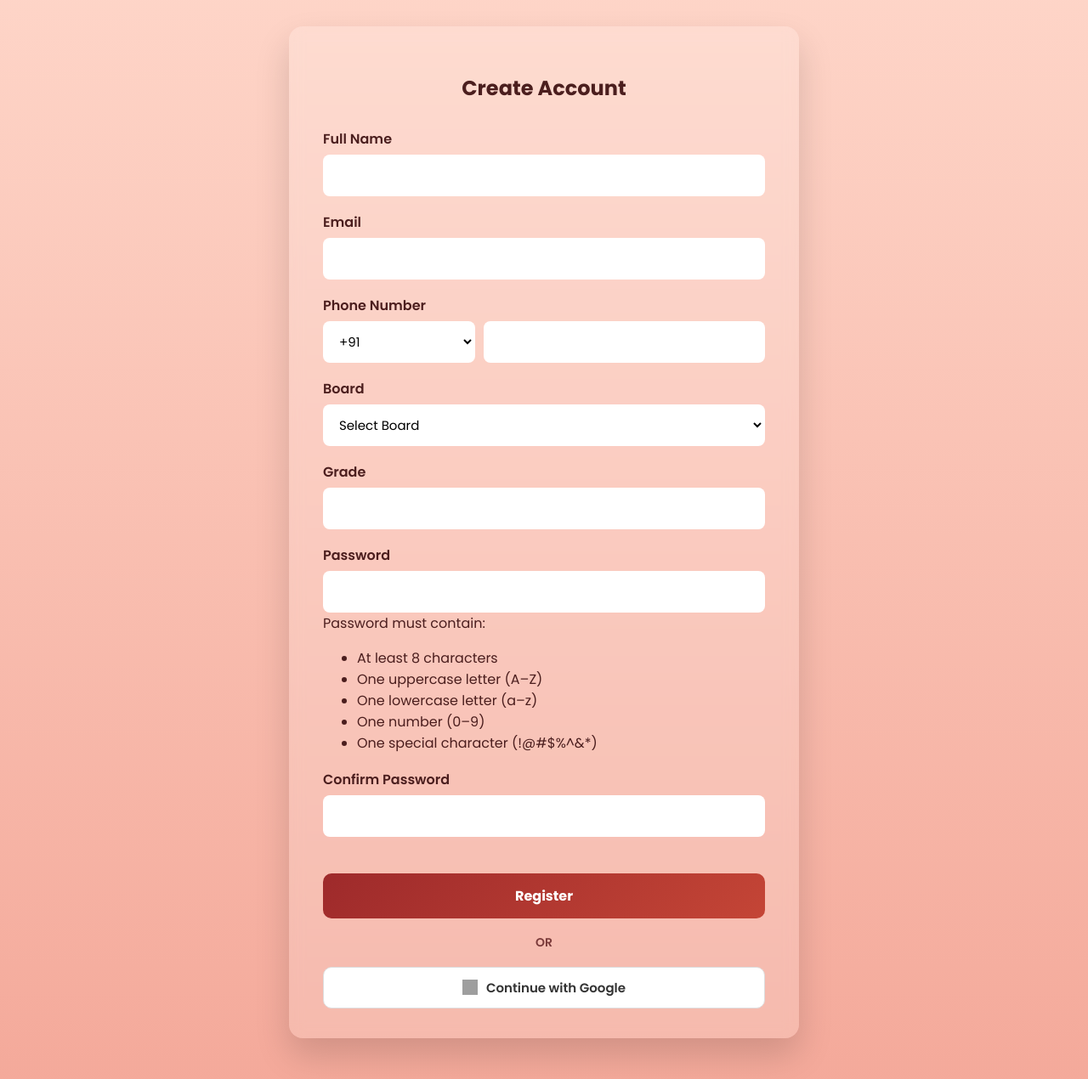
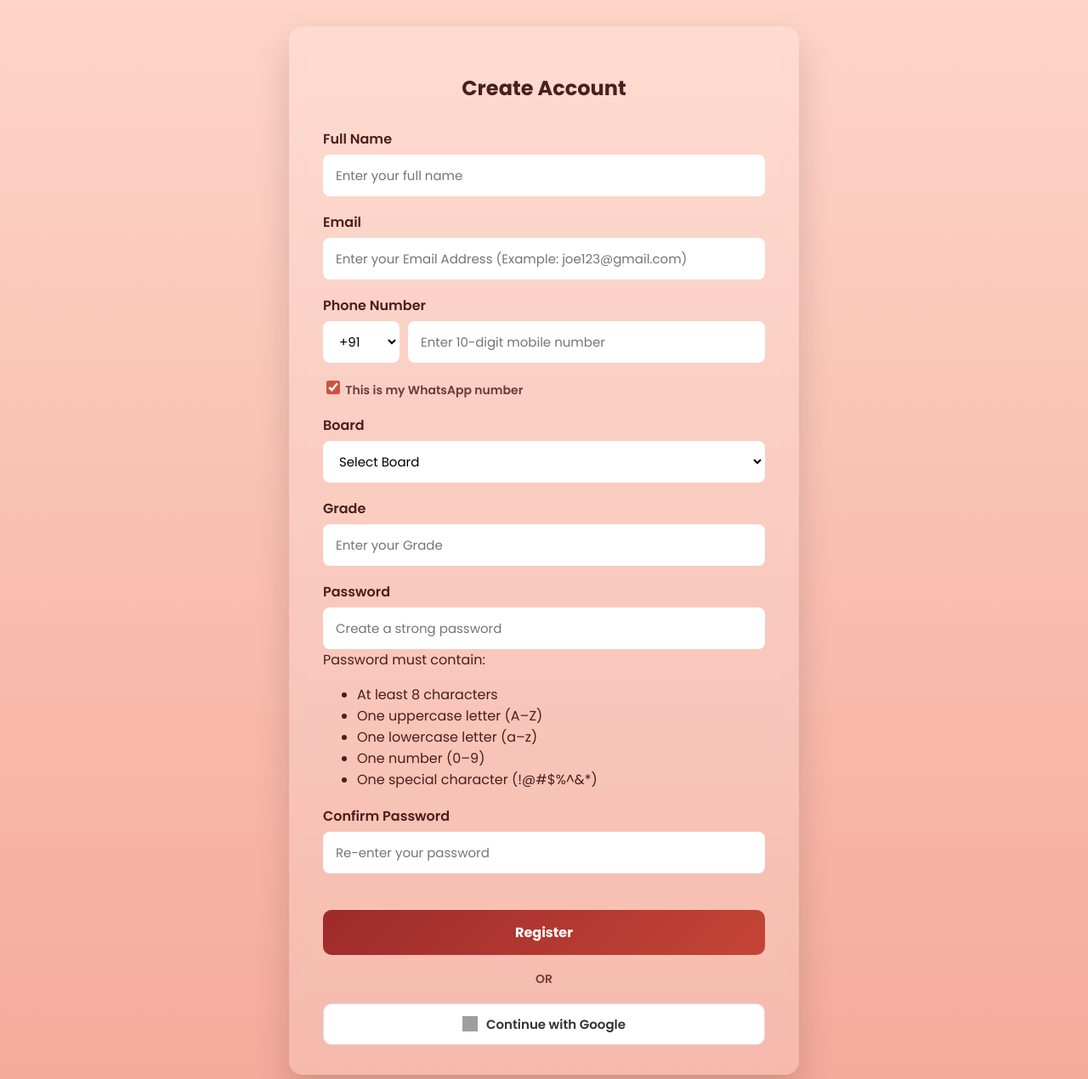
Before and after one commit to Jayshri7777/MathGen, a Flask app: page /register in a window 1280 px wide. Shown: the part 134-1404 px from the top of the page at 85% size. Run offline with Flask 3, Linux system fonts and the light colour scheme; grey boxes are pictures that could not be loaded.

Commit message:
Update register.html

```diff
--- a/templates/register.html
+++ b/templates/register.html
@@ -66,13 +66,21 @@
 }
 
 /* ---------- PHONE GROUP ---------- */
+
 .phone-group {
     display: flex;
     gap: 10px;
 }
 
-.phone-group select { width: 35%; }
-.phone-group input { width: 65%; }
+.phone-group select {
+    width: 90px;        /* fixed country code size */
+    flex-shrink: 0;
+}
+
+.phone-group input {
+    flex: 1;            /* phone number fills remaining space */
+}
+
 
 /* ---------- ERROR TEXT ---------- */
 .error-text {
@@ -133,6 +141,31 @@
     width: 18px;
     height: 18px;
 }
+/* ---------- CHECKBOX STYLE ---------- */
+.checkbox-label {
+    display: flex;
+    align-items: center;
+    gap: 10px;
+    font-weight: 600;
+    font-size: 14px;
+    color: #5a2a2a;
+    cursor: pointer;
+}
+
+.checkbox-label input[type="checkbox"] {
+    width: 16px;
+    height: 16px;
+    accent-color: #c44536;
+    cursor: pointer;
+}
+
+.checkbox-label span {
+    line-height: 1;
+}
+.checkbox-label {
+    opacity: 0.9;
+}
+
 </style>
 
 <div class="register-wrapper">
@@ -154,14 +187,19 @@
 
             <div class="form-group">
                 <label>Full Name</label>
-                <input type="text" name="name" value="{{ form.name or '' }}" required>
+                <input type="text" name="name"
+       placeholder="Enter your full name"
+       value="{{ form.name or '' }}" required>
+
             </div>
 
             <div class="form-group">
                 <label>Email</label>
                 <input type="email" name="email"
+       placeholder="Enter your Email Address (Example: joe123@gmail.com)"
        value="{% if not errors.email %}{{ form.email }}{% endif %}"
        class="{% if errors.email %}input-error{% endif %}" required>
+
                 {% if errors.email %}
                 <div class="error-text">{{ errors.email }}</div>
                 {% endif %}
@@ -175,15 +213,49 @@
     <option value="+1">+1</option>
     <option value="+44">+44</option>
 </select>
-                    <input type="text" name="phone_number_main"
+
+<input type="text"
+       name="phone_number_main"
+       inputmode="numeric"
+       pattern="[0-9]*"
+       maxlength="10"
+       oninput="this.value = this.value.replace(/[^0-9]/g, '')"
+       placeholder="Enter 10-digit mobile number"
        value="{% if not errors.phone %}{{ form.phone_number_main }}{% endif %}"
-                           class="{% if errors.phone %}input-error{% endif %}" required>
+       class="{% if errors.phone %}input-error{% endif %}"
+       required>
+
                 </div>
                 {% if errors.phone %}
                 <div class="error-text">{{ errors.phone }}</div>
                 {% endif %}
             </div>
 
+<!-- WhatsApp same checkbox -->
+<div class="form-group">
+    <label class="checkbox-label">
+        <input type="checkbox" id="sameWhatsapp" checked>
+        <span>This is my WhatsApp number</span>
+    </label>
+</div>
+
+<!-- WhatsApp Number (hidden by default) -->
+<div class="form-group" id="whatsappField" style="display:none;">
+    <label>WhatsApp Number</label>
+    <input
+    type="text"
+    id="whatsapp_number"
+    name="whatsapp_number"
+    inputmode="numeric"
+    pattern="[0-9]*"
+    maxlength="10"
+    oninput="this.value = this.value.replace(/[^0-9]/g, '')"
+    placeholder="Enter WhatsApp number"
+>
+    <div class="error-text" id="whatsappError" style="display:none;">
+        WhatsApp number must be different from mobile number
+    </div>
+</div>
             <div class="form-group">
                 <label>Board</label>
                 <select name="board" required class="{% if errors.board %}input-error{% endif %}">
@@ -200,6 +272,7 @@
             <div class="form-group">
                 <label>Grade</label>
                 <input type="number" name="grade"
+       placeholder="Enter your Grade"
        value="{% if not errors.grade %}{{ form.grade }}{% endif %}"
        class="{% if errors.grade %}input-error{% endif %}" required>
                 {% if errors.grade %}
@@ -210,6 +283,7 @@
             <div class="form-group">
                 <label>Password</label>
                 <input type="password" name="password"
+       placeholder="Create a strong password"
        class="{% if errors.password %}input-error{% endif %}" required>
                 {% if errors.password %}
                 <div class="error-text">{{ errors.password }}</div>
@@ -229,6 +303,7 @@
             <div class="form-group">
                 <label>Confirm Password</label>
                 <input type="password" name="confirm_password"
+       placeholder="Re-enter your password"
        class="{% if errors.confirm_password %}input-error{% endif %}" required>
                 {% if errors.confirm_password %}
                 <div class="error-text">{{ errors.confirm_password }}</div>
@@ -248,5 +323,35 @@
 
     </div>
 </div>
+<script>
+const sameWhatsappCheckbox = document.getElementById("sameWhatsapp");
+const whatsappGroup = document.getElementById("whatsappField");
+const whatsappInput = document.getElementById("whatsapp_number");
+const phoneInput = document.querySelector("input[name='phone_number_main']");
+const whatsappError = document.getElementById("whatsappError");
+
+// Toggle WhatsApp field
+sameWhatsappCheckbox.addEventListener("change", () => {
+    if (sameWhatsappCheckbox.checked) {
+        whatsappGroup.style.display = "none";
+        whatsappInput.value = "";
+        whatsappError.style.display = "none";
+    } else {
+        whatsappGroup.style.display = "block";
+    }
+});
+
+// Prevent same number
+whatsappInput.addEventListener("input", () => {
+    if (
+        whatsappInput.value &&
+        whatsappInput.value === phoneInput.value
+    ) {
+        whatsappError.style.display = "block";
+    } else {
+        whatsappError.style.display = "none";
+    }
+});
+</script>
 
 {% endblock %}
```
Lines whose indentation alone changed are shown as unchanged.
